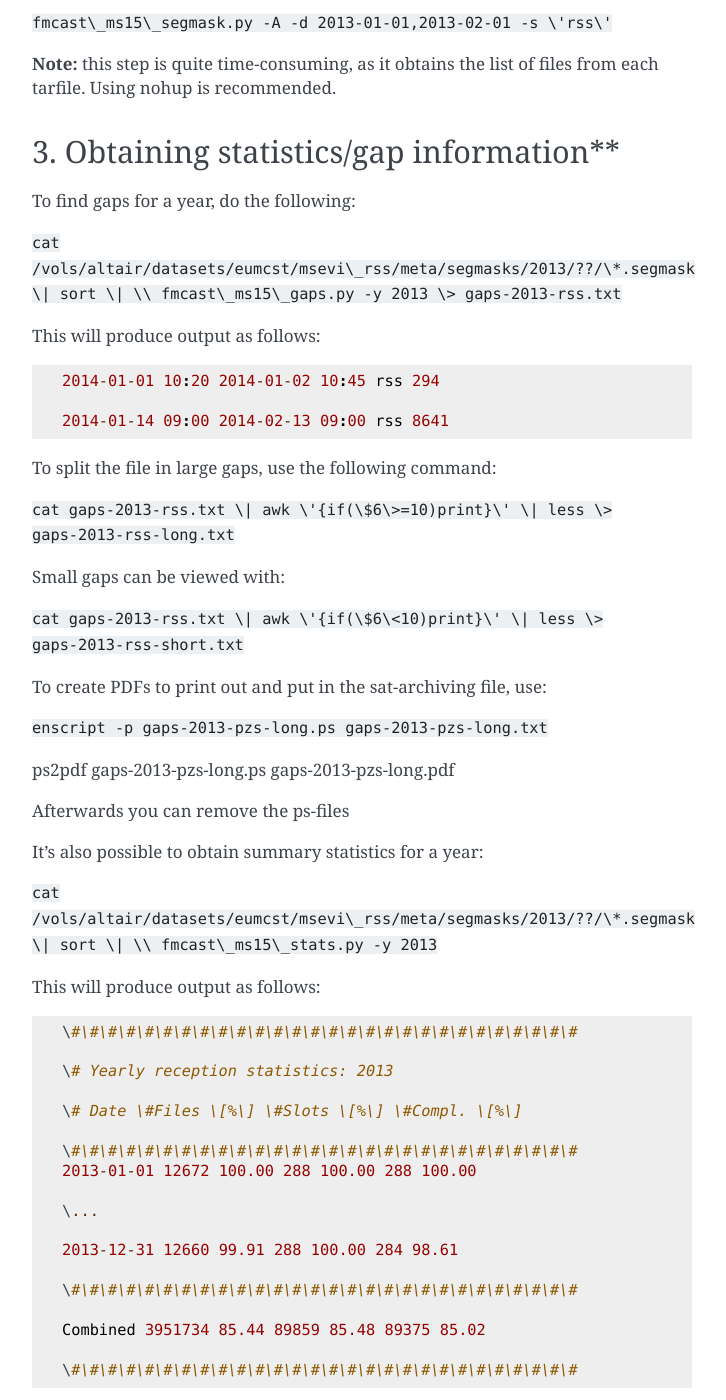
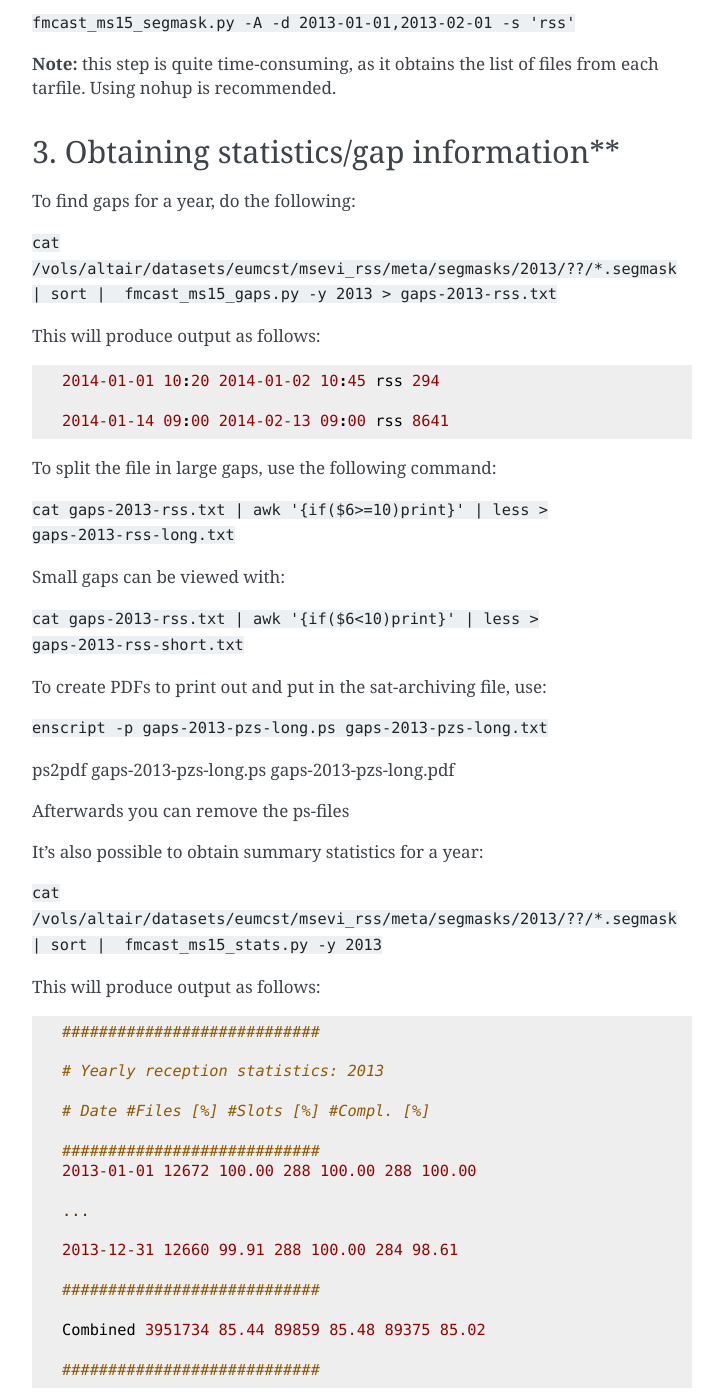
Before and after one commit to nbayer2020/tropos_sat_gap_filling, a Sphinx documentation site: the page built from source/filling_gaps.md, in a window 1280 px wide and 1400 px high, scrolled down 1769 px. Shown: the whole window, without its empty margins (388-1114 px from the left). Built offline with Sphinx 7.4.7, drawn with Linux system fonts in a browser that asks for light colours; some of the changed text lies outside the part shown.

Commit message:
Remove backslash

````diff
--- a/source/filling_gaps.md
+++ b/source/filling_gaps.md
@@ -3,11 +3,11 @@
 
 **Note:** the actual archive is at
 
-```/vols/altair/datasets/eumcst/msevi\_pzs/l15.hrit/(year)```
+```/vols/altair/datasets/eumcst/msevi_pzs/l15.hrit/(year)```
 
 and
 
-```/vols/altair/datasets/eumcst/msevi\_rss/l15.hrit/(year)```
+```/vols/altair/datasets/eumcst/msevi_rss/l15.hrit/(year)```
 
 The filling process assumes that you have copied and extracted data from
 tape or HTTP into a unique directory under:
@@ -26,7 +26,7 @@ of II.a)
 In addition, you need to set the path to include the Anaconda python
 environment by using the following command:
 
-```export PATH=/vols/talos/local/anaconda/bin:\$PATH```
+```export PATH=/vols/talos/local/anaconda/bin:$PATH```
 
 **Note:** GNU Screen
 
@@ -37,13 +37,13 @@ sessions. You may look up
 
 ### 1. Adding data to the archive
 
-```fmcast\_ms15\_update.py \$DIR1 \... \$DIRN &```
+```fmcast_ms15_update.py $DIR1 ... $DIRN &```
 
 Example:
 
 ```cd /vols/altair/datasets/eumcst/incoming/umarf/http/2016```
 
-```nohup fmcast\_ms15\_update.py /vols/altair/datasets/eumcst/incoming/umarf/http/2016/\* &```
+```nohup fmcast_ms15_update.py /vols/altair/datasets/eumcst/incoming/umarf/http/2016/* &```
 
 This command traverses each directory tree. For each tarfile containing
 HRITs, it checks whether a corresponding tarfile is already in the
@@ -52,29 +52,29 @@ HRIT files are added otherwise a new tarfile is created in the archive.
 
 Afterwards you will have to clear the directory:
 
-```rm \*.tar```
+```rm *.tar```
 
 ### 2. Updating the segment masks
 
-This doesn\'t have to be done every time. It is enough to do it after a
+This doesn't have to be done every time. It is enough to do it after a
 significant chunk of data is added.
 
 Issue the command to update the segment mask e.g. for the year 2013 and
-the Rapid-Scan-Service (\'rss\', for Prime-Service use \'pzs\'):
+the Rapid-Scan-Service ('rss', for Prime-Service use 'pzs'):
 
-```fmcast\_ms15\_segmask.py -A -y 2013 -s \'rss\'```
+```fmcast_ms15_segmask.py -A -y 2013 -s 'rss'```
 
 You can also specify the date interval for a month (here: Jan 2013):
 
-```fmcast\_ms15\_segmask.py -A -m 2013-01 -s \'rss\'```
+```fmcast_ms15_segmask.py -A -m 2013-01 -s 'rss'```
 
 A specific date (here: 1^st^ Jan 2013):
 
-```fmcast\_ms15\_segmask.py -A -d 2013-01-01 -s \'rss\'```
+```fmcast_ms15_segmask.py -A -d 2013-01-01 -s 'rss'```
 
 A date period (equivalent to -m 2013-01):
 
-```fmcast\_ms15\_segmask.py -A -d 2013-01-01,2013-02-01 -s \'rss\'```
+```fmcast_ms15_segmask.py -A -d 2013-01-01,2013-02-01 -s 'rss'```
 
 **Note:** this step is quite time-consuming, as it obtains the list of
 files from each tarfile. Using nohup is recommended.
@@ -83,7 +83,7 @@ files from each tarfile. Using nohup is recommended.
 
 To find gaps for a year, do the following:
 
-```cat /vols/altair/datasets/eumcst/msevi\_rss/meta/segmasks/2013/??/\*.segmask \| sort \| \\ fmcast\_ms15\_gaps.py -y 2013 \> gaps-2013-rss.txt```
+```cat /vols/altair/datasets/eumcst/msevi_rss/meta/segmasks/2013/??/*.segmask | sort |  fmcast_ms15_gaps.py -y 2013 > gaps-2013-rss.txt```
 
 This will produce output as follows:
 ```
@@ -93,11 +93,11 @@ This will produce output as follows:
 ```
 To split the file in large gaps, use the following command:
 
-```cat gaps-2013-rss.txt \| awk \'{if(\$6\>=10)print}\' \| less \> gaps-2013-rss-long.txt```
+```cat gaps-2013-rss.txt | awk '{if($6>=10)print}' | less > gaps-2013-rss-long.txt```
 
 Small gaps can be viewed with:
 
-```cat gaps-2013-rss.txt \| awk \'{if(\$6\<10)print}\' \| less \> gaps-2013-rss-short.txt```
+```cat gaps-2013-rss.txt | awk '{if($6<10)print}' | less > gaps-2013-rss-short.txt```
 
 To create PDFs to print out and put in the sat-archiving file, use:
 
@@ -107,28 +107,28 @@ ps2pdf gaps-2013-pzs-long.ps gaps-2013-pzs-long.pdf
 
 Afterwards you can remove the ps-files
 
-It\'s also possible to obtain summary statistics for a year:
+It's also possible to obtain summary statistics for a year:
 
-```cat /vols/altair/datasets/eumcst/msevi\_rss/meta/segmasks/2013/??/\*.segmask \| sort \| \\ fmcast\_ms15\_stats.py -y 2013```
+```cat /vols/altair/datasets/eumcst/msevi_rss/meta/segmasks/2013/??/*.segmask | sort |  fmcast_ms15_stats.py -y 2013```
 
 This will produce output as follows:
 ```
-\#\#\#\#\#\#\#\#\#\#\#\#\#\#\#\#\#\#\#\#\#\#\#\#\#\#\#\#
+############################
 
-\# Yearly reception statistics: 2013
+# Yearly reception statistics: 2013
 
-\# Date \#Files \[%\] \#Slots \[%\] \#Compl. \[%\]
+# Date #Files [%] #Slots [%] #Compl. [%]
 
-\#\#\#\#\#\#\#\#\#\#\#\#\#\#\#\#\#\#\#\#\#\#\#\#\#\#\#\#
+############################
 2013-01-01 12672 100.00 288 100.00 288 100.00
 
-\...
+...
 
 2013-12-31 12660 99.91 288 100.00 284 98.61
 
-\#\#\#\#\#\#\#\#\#\#\#\#\#\#\#\#\#\#\#\#\#\#\#\#\#\#\#\#
+############################
 
 Combined 3951734 85.44 89859 85.48 89375 85.02
 
-\#\#\#\#\#\#\#\#\#\#\#\#\#\#\#\#\#\#\#\#\#\#\#\#\#\#\#\#
+############################
 ```
````
Also changed, not shown: source/copy_data_HTTP.md (+5 -5 lines), source/extract_tapes.md (+12 -13 lines), source/ordering_data.md (+2 -2 lines).
